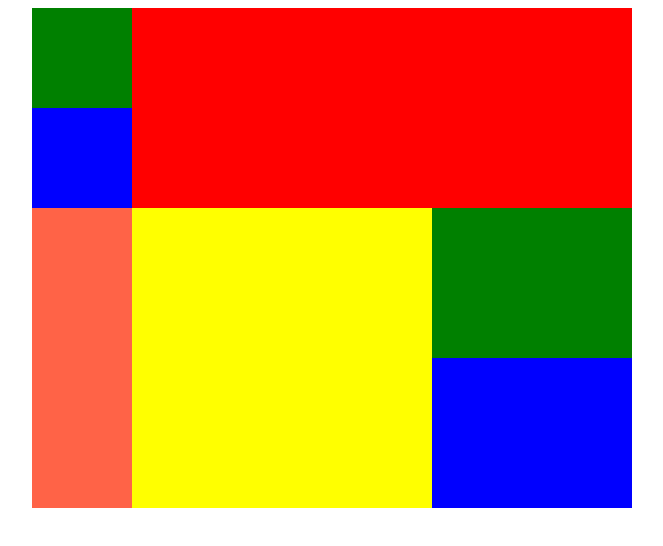
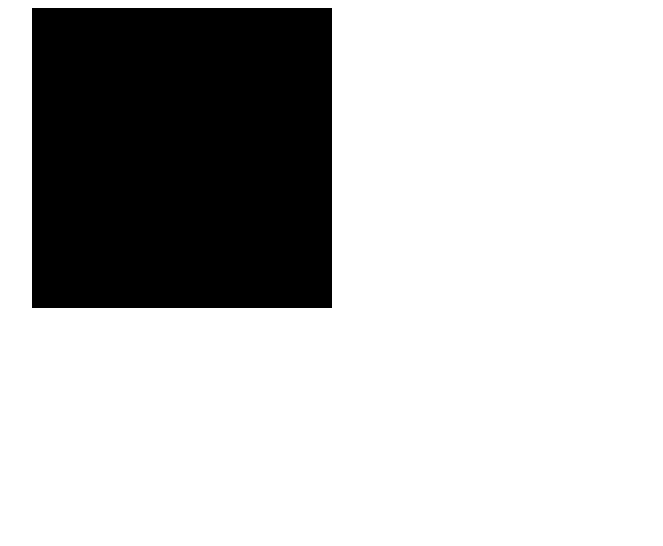
Before and after one commit to DOKVADZETAKO/html-and-css-practice, a plain HTML site: page 10-Flow-Managemenent/Practice-1/index.html in a window 1280 px wide. Shown: the whole page, without its empty margins (308-971 px from the left). Drawn offline with Linux system fonts and the light colour scheme.

Commit message:
feat(10-Flow-Management): Finish Practice-2

```diff
--- a/10-Flow-Managemenent/Practice-1/style.css
+++ b/10-Flow-Managemenent/Practice-1/style.css
@@ -3,58 +3,11 @@
     margin: 0 auto;
 }
 
-
-.row-1{
-    background-color: green;
-    width: 100px;
-    height: 100px;
-    float: left;
-    clear: both;
+.row .col-1{
+    width: 300px;
+    height: 300px;
+    background-color: black;
 }
 
-.row-2{
-    background-color:blue;
-    width: 100px;
-    height: 100px;
-    float: left;
-    clear: both;
+.red{
 }
-
-.col-1{
-    float: left;
-}
-
-.col-3{
-    width: 500px;
-    height: 200px;
-    float: right;
-    background-color: red;;
-}
-
-.col-4{
-    width: 100px;
-    height: 300px;
-    float: left;
-    background-color: tomato;
-}
-
-.col-5{
-    width: 300px;
-    height: 300px;
-    float: left;
-    background-color: yellow;;
-}
-
-.row-3{
-    background-color: green;
-    width: 200px;
-    height: 150px;
-    float: right;
-}
-
-.row-4{
-    background-color:blue;
-    width: 200px;
-    height: 150px;
-    float: right;
-}
--- /dev/null
+++ b/10-Flow-Managemenent/Practice-2/style.css
@@ -0,0 +1,85 @@
+ main{
+    width: 600px;
+    margin: 0 auto;
+}
+
+.col-1{
+    width: 300px;
+    height: 300px;
+    float: left;
+}
+
+.red{
+    background-color: red;
+    float: left;
+}
+
+.yellow{
+    background-color: yellow;
+    float: right;
+}
+
+.col-2{
+    width: 300px;
+    height: 150px;
+    float: left;
+}
+
+.blue{
+    background-color: blue;
+    float: left;
+}
+
+.green{
+    background-color: green;
+    float: right;
+}
+
+.col-3{
+    width: 100px;
+    height: 150px;
+    float: left;
+}
+
+.col-4{
+    width: 200px;
+    height: 150px;
+    float: left;
+}
+
+.col-8{
+    width: 100px;
+    height: 150px;
+    float: left;
+}
+
+.tomato{
+    background-color: tomato;
+    float: left;
+}
+
+.grey{
+    background-color: grey;
+    float: left;
+}
+
+.red2{
+    background-color: red;
+    float: right;
+}
+
+.col-5{
+    width: 200px;
+    height: 150px;
+    float: left;
+}
+
+.row-1{
+    background-color: tomato;
+    height: 120px;
+}
+
+.row-2{
+    background-color: green;
+    height: 30px;
+}
```
Also changed, not shown: 10-Flow-Managemenent/Practice-2/index.html (added, +34 -0 lines).
